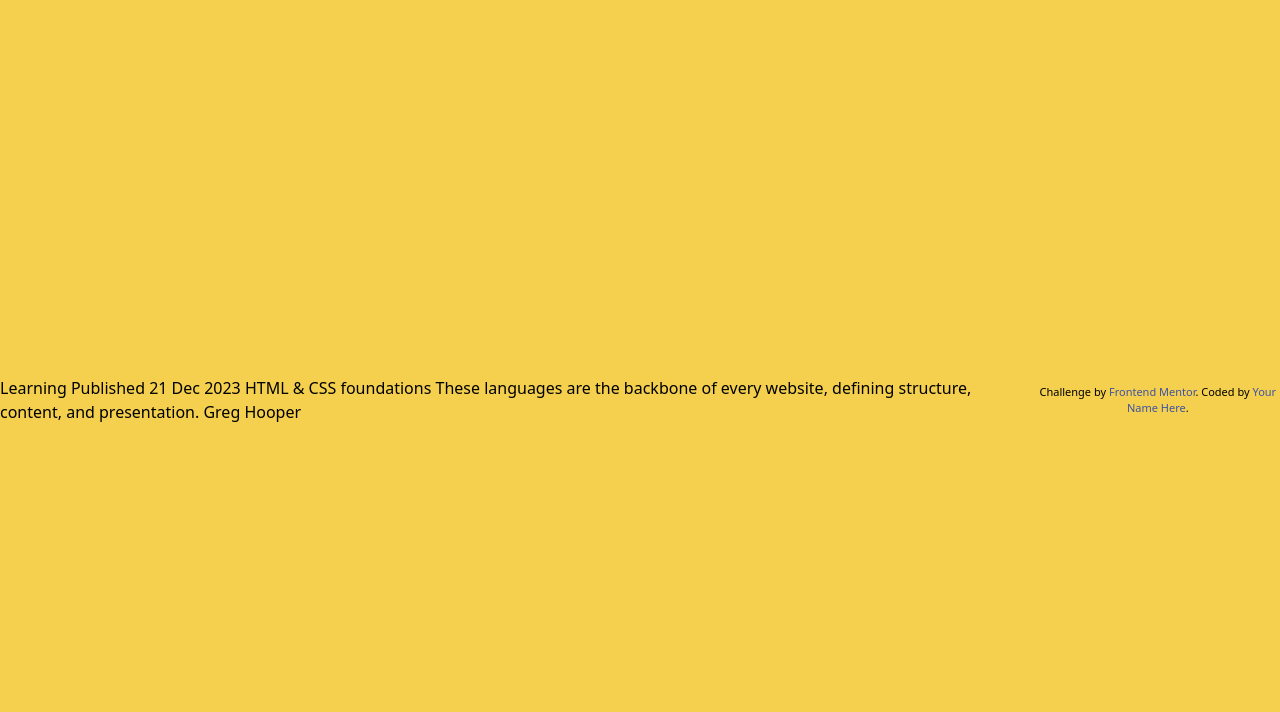
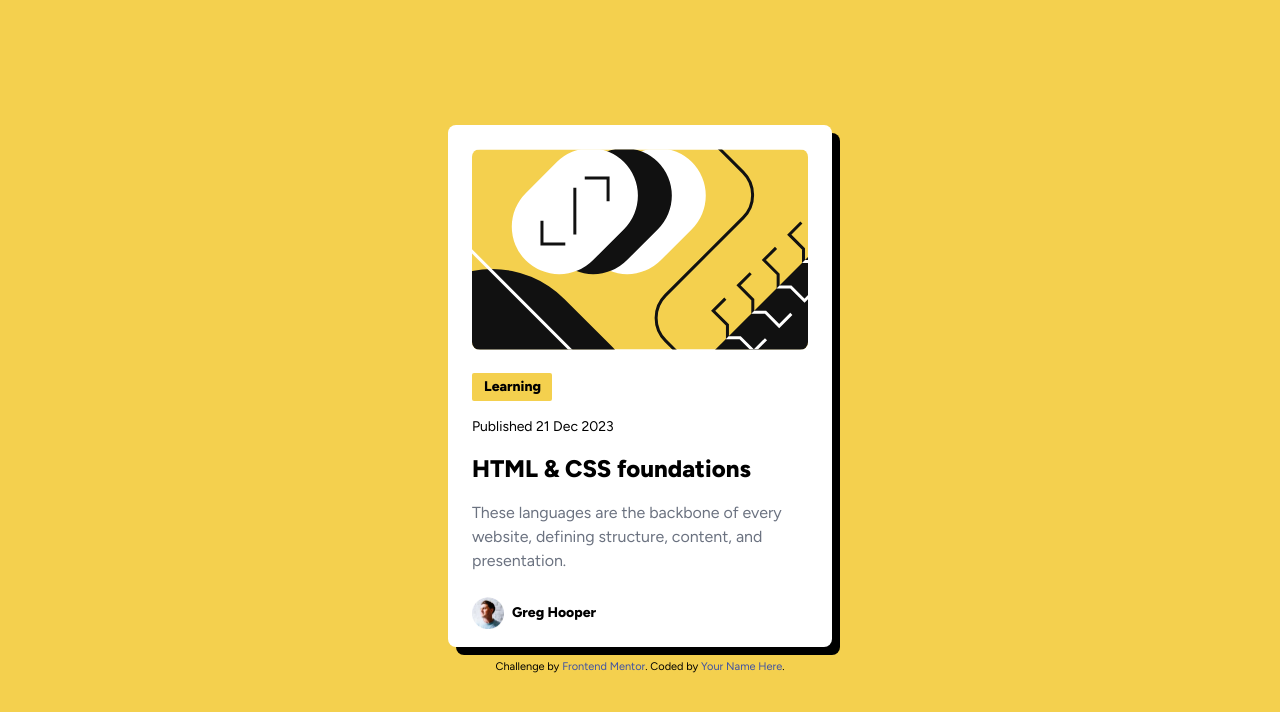
Before and after one commit to nabinsth36/blog-preview-card, a plain HTML site: page index.html in a window 1280 px wide. Drawn offline with Linux system fonts and the light colour scheme.

Commit message:
index and tailwind file update

```diff
--- a/index.html
+++ b/index.html
@@ -13,6 +13,12 @@
     />
     <link href="./src/output.css" rel="stylesheet" />
 
+    <link rel="preconnect" href="https://fonts.googleapis.com" />
+    <link rel="preconnect" href="https://fonts.gstatic.com" crossorigin />
+    <link
+      href="https://fonts.googleapis.com/css2?family=Figtree:ital,wght@0,300..900;1,300..900&family=Kaushan+Script&family=Outfit:wght@100..900&family=Titillium+Web:ital,wght@0,200;0,300;0,400;0,600;0,700;0,900;1,200;1,300;1,400;1,600;1,700&display=swap"
+      rel="stylesheet"
+    />
     <title>Frontend Mentor | Blog preview card</title>
 
     <!-- Feel free to remove these styles or customise in your own stylesheet 👍 -->
@@ -26,15 +32,44 @@
       }
     </style>
   </head>
-  <body
-    class="bg-gray-950 flex justify-center items-center min-h-screen min-w-full"
-  >
+  <body class="bg-gray-950">
     <main
-      class="sm:w-[1440px] w-[375px] sm:h-[812px] bg-[#F4D04E] flex justify-center items-center min-h-screen min-w-full"
+      class="bg-[#F4D04E] flex flex-col justify-center items-center min-h-screen min-w-full font-[Figtree]"
     >
-      Learning Published 21 Dec 2023 HTML & CSS foundations These languages are
-      the backbone of every website, defining structure, content, and
-      presentation. Greg Hooper
+      <article
+        class="bg-white w-[327px] h-[501px] mobile:w-[384px] mobile:h-[522px] flex flex-col rounded-lg drop-shadow-3xl mb-3"
+      >
+        <div class="w-[279px] h-[200px] mobile:w-[336px] m-6">
+          <img
+            src="./assets/images/illustration-article.svg"
+            alt=""
+            class="rounded-lg bg-cover"
+          />
+        </div>
+        <div class="ml-6 mr-6 mb-6">
+          <h1
+            class="bg-[#F4D04E] flex text-left font-light italic mobile:font-extrabold mobile:not-italic text-[12px] pt-1 pb-1 px-3 py-3 w-20 rounded-md mobile:rounded-sm mobile:text-sm"
+          >
+            Learning
+          </h1>
+          <p class="mt-4 text-[12px] mobile:text-sm">Published 21 Dec 2023</p>
+          <h2
+            class="text-xl mobile:text-2xl font-[Figtree] font-extrabold mt-4"
+          >
+            HTML & CSS foundations
+          </h2>
+          <p class="text-sm mobile:text-base mt-4 text-gray-500">
+            These languages are the backbone of every website, defining
+            structure, content, and presentation.
+          </p>
+        </div>
+        <div class="flex items-center ml-6 mb-6">
+          <div class="w-8 mr-2">
+            <img src="./assets/images/image-avatar.webp" alt="" />
+          </div>
+          <p class="text-sm font-extrabold">Greg Hooper</p>
+        </div>
+      </article>
 
       <div class="attribution">
         Challenge by
--- a/tailwind.config.js
+++ b/tailwind.config.js
@@ -1,8 +1,18 @@
 /** @type {import('tailwindcss').Config} */
 module.exports = {
-  content: ["/src/**/*.{html,js}", "/**/*.{html,js}"],
+  content: ["./src/**/*.{html,js}", "./**/*.{html,js}"],
   theme: {
-    extend: {},
+    extend: {
+      dropShadow: {
+        "3xl": "8px 8px 0px rgba(0, 0, 0, 100)",
+      },
+    },
+    screens: {
+      mobile: "375px",
+      // => @media (min-width: 375px) {...}
+      desktop: "1440px",
+      // => @media (min-width: 1440px) {...}
+    },
   },
   plugins: [],
 };
```
Also changed, not shown: src/output.css.
